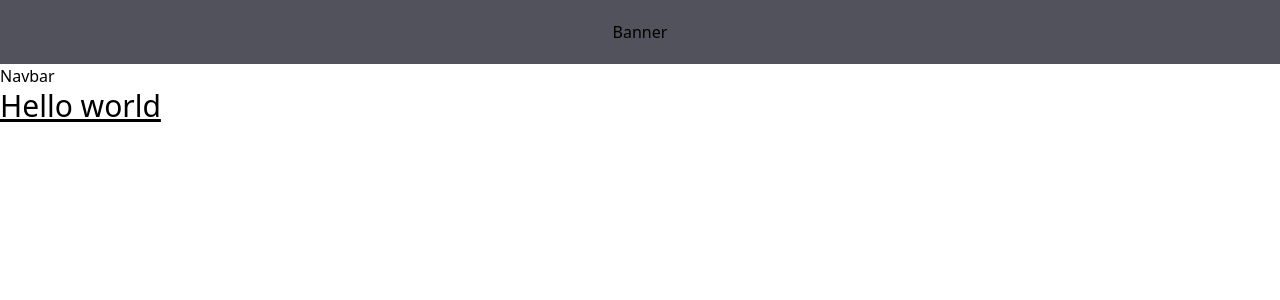
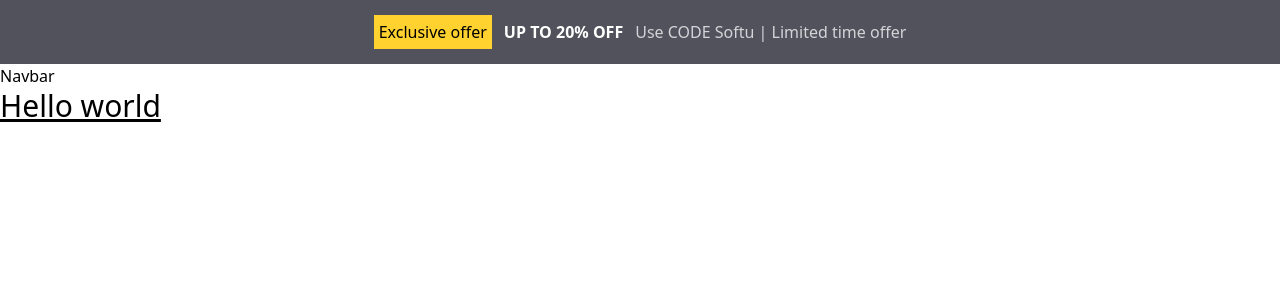
Before and after one commit to sombas100/softu-smarthub, a React (Vite) app in the folder client/: page / in a window 1280 px wide. Shown: the top 300 px of the page. Built offline with nearby package versions, Linux system fonts and the light colour scheme.

Commit message:
Create the offer banner

```diff
--- a/client/package.json
+++ b/client/package.json
@@ -11,7 +11,9 @@
   },
   "dependencies": {
     "@tailwindcss/vite": "^4.0.9",
+    "bootstrap": "^5.3.3",
     "react": "^19.0.0",
+    "react-bootstrap": "^2.10.9",
     "react-dom": "^19.0.0",
     "tailwindcss": "^4.0.9"
   },
--- a/client/src/components/Banner.jsx
+++ b/client/src/components/Banner.jsx
@@ -3,8 +3,17 @@ import React from "react";
 const Banner = () => {
   return (
     <div className="flex items-center justify-center bg-zinc-600 h-16">
-      <div>
-        <button>Banner</button>
+      <div className="flex items-center justify-center gap-3">
+        <button
+          style={{ padding: "5px" }}
+          className="bg-amber-300 hover:cursor-pointer hover:bg-amber-500 transition-all ease-in"
+        >
+          Exclusive offer
+        </button>
+        <span className="text-white font-bold">UP TO 20% OFF</span>
+        <p className="text-zinc-300 text-md">
+          Use CODE Softu | Limited time offer
+        </p>
       </div>
     </div>
   );
```
Also changed, not shown: 1 other file (tests, documents, lock files or other folders).
